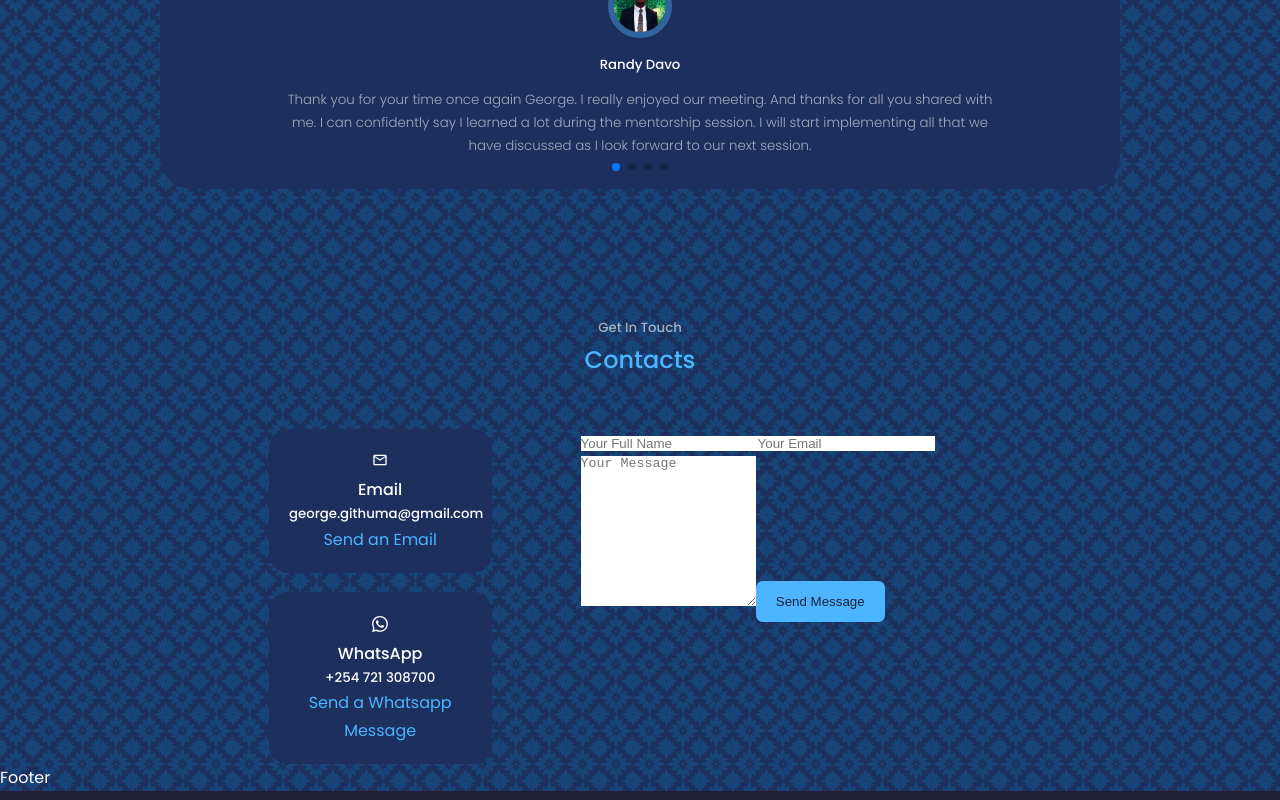
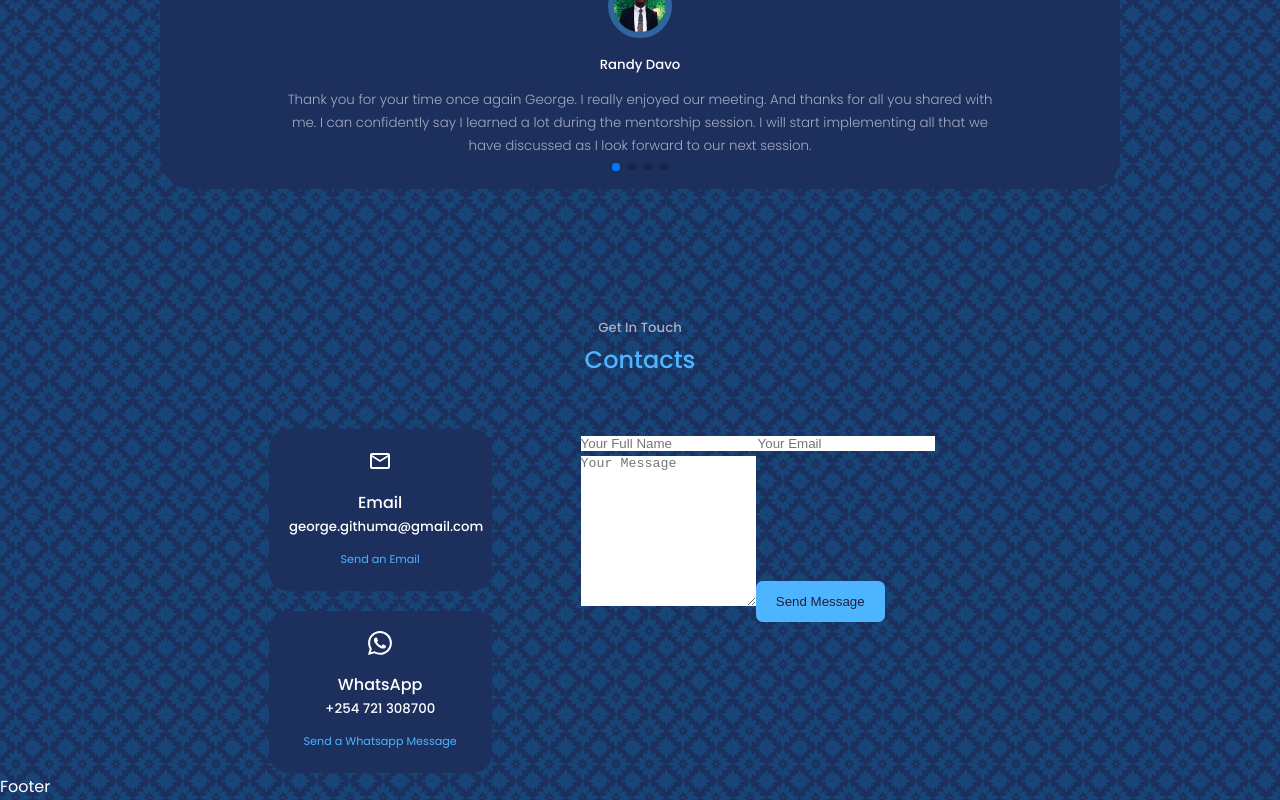
Before and after one commit to Gitthuma/george-githuma-portfolio-website, a React (Create React App) app: page / in a window 1280 px wide. Shown: the part 4269-5069 px from the top of the page. Built offline with nearby package versions, Linux system fonts and the light colour scheme.

Commit message:
Style contact__option anchor tags

```diff
--- a/src/Components/Contacts/Contacts.css
+++ b/src/Components/Contacts/Contacts.css
@@ -28,3 +28,16 @@
     background: transparent;
     border-color: var(--color-primary-variant);
 }
+
+/*Style contact__option-icon*/
+.contact__option-icon {
+    font-size: 1.5rem;
+    margin-bottom: 0.5rem;
+}
+
+/*Style contact__option anchor tags*/
+.contact__option a {
+    margin-top: 0.7rem;
+    display: inline-block;
+    font-size: 0.7rem;
+}
```
